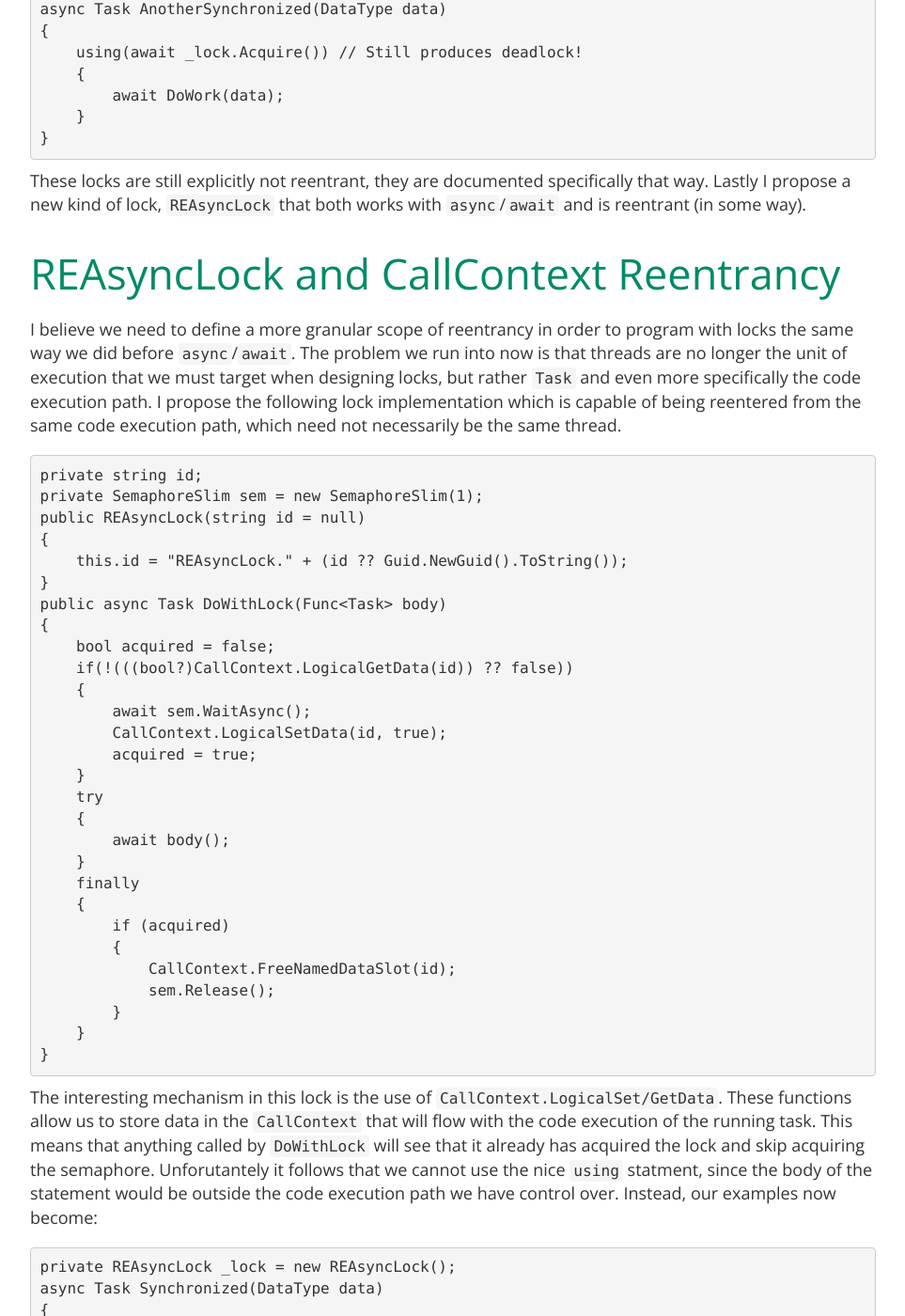
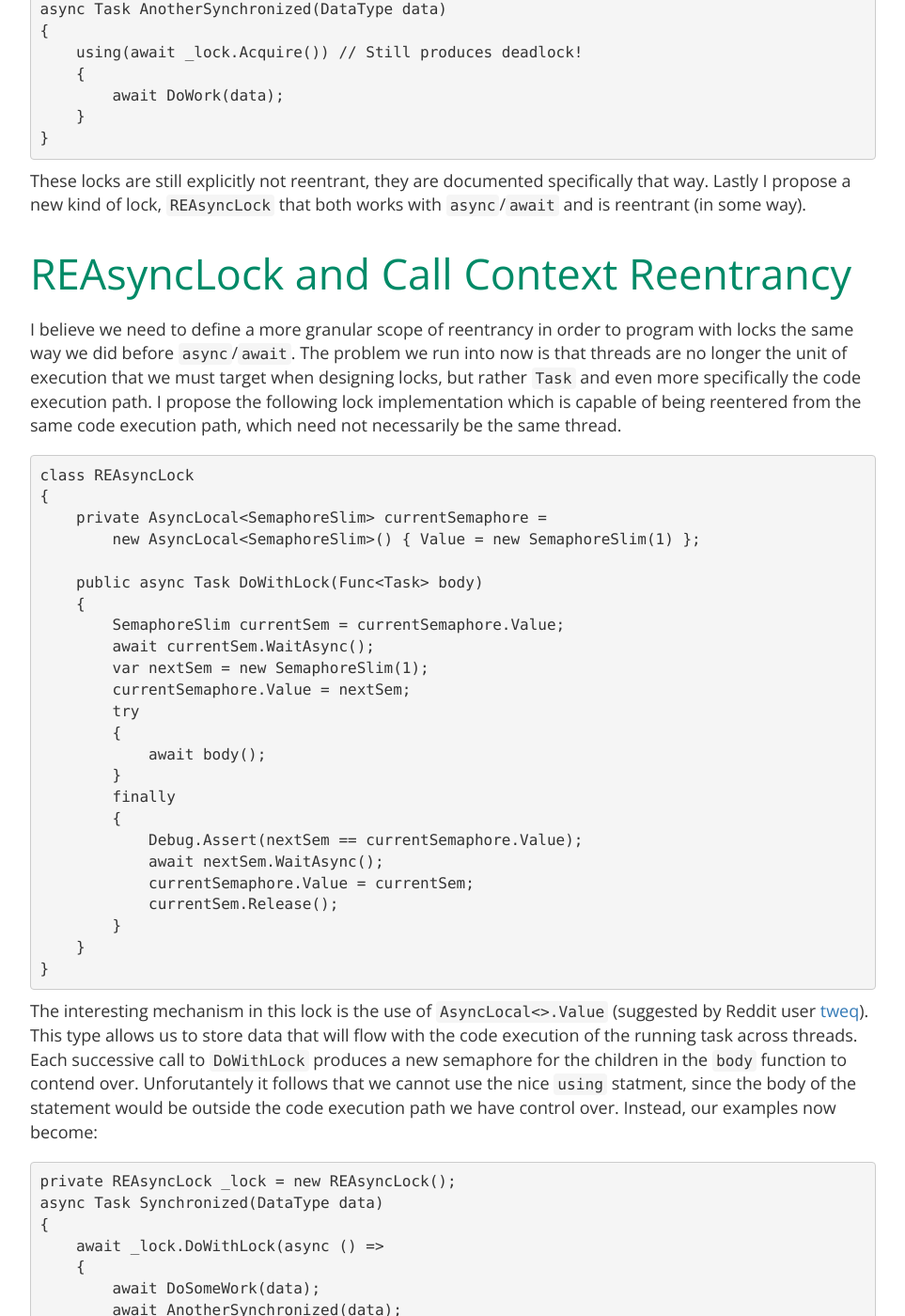
Before and after one commit to alex-sherman/alex-sherman.github.io, a Jekyll site: the page built from _projects/0-csharp-async-reentrant-locks.md, in a window 1280 px wide and 1400 px high, scrolled down 2168 px. Shown: the whole window at 94% size, without its empty margins (158-1121 px from the left). Built offline with Jekyll 4.4.1, drawn with Linux system fonts in a browser that asks for light colours; nearby versions of some CDN libraries; some web fonts are replaced; some of the changed text lies outside the part shown.

Commit message:
Update REAsyncLock implementation after suggestion by /u/tweq

````diff
--- a/_projects/0-csharp-async-reentrant-locks.md
+++ b/_projects/0-csharp-async-reentrant-locks.md
@@ -85,43 +85,39 @@ async Task AnotherSynchronized(DataType data)
 ```
 These locks are still explicitly not reentrant, they are documented specifically that way. Lastly I propose a new kind of lock, `REAsyncLock` that both works with `async`/`await` and is reentrant (in some way).
 
-REAsyncLock and CallContext Reentrancy
+REAsyncLock and Call Context Reentrancy
 ==========
 I believe we need to define a more granular scope of reentrancy in order to program with locks the same way we did before `async`/`await`. The problem we run into now is that threads are no longer the unit of execution that we must target when designing locks, but rather `Task` and even more specifically the code execution path.
 I propose the following lock implementation which is capable of being reentered from the same code execution path, which need not necessarily be the same thread.
 ```C#
-private string id;
-private SemaphoreSlim sem = new SemaphoreSlim(1);
-public REAsyncLock(string id = null)
+class REAsyncLock
 {
-    this.id = "REAsyncLock." + (id ?? Guid.NewGuid().ToString());
-}
-public async Task DoWithLock(Func<Task> body)
-{
-    bool acquired = false;
-    if(!(((bool?)CallContext.LogicalGetData(id)) ?? false))
+    private AsyncLocal<SemaphoreSlim> currentSemaphore =
+        new AsyncLocal<SemaphoreSlim>() { Value = new SemaphoreSlim(1) };
+
+    public async Task DoWithLock(Func<Task> body)
     {
-        await sem.WaitAsync();
-        CallContext.LogicalSetData(id, true);
-        acquired = true;
-    }
-    try
-    {
-        await body();
-    }
-    finally
-    {
-        if (acquired)
+        SemaphoreSlim currentSem = currentSemaphore.Value;
+        await currentSem.WaitAsync();
+        var nextSem = new SemaphoreSlim(1);
+        currentSemaphore.Value = nextSem;
+        try
         {
-            CallContext.FreeNamedDataSlot(id);
-            sem.Release();
+            await body();
+        }
+        finally
+        {
+            Debug.Assert(nextSem == currentSemaphore.Value);
+            await nextSem.WaitAsync();
+            currentSemaphore.Value = currentSem;
+            currentSem.Release();
         }
     }
 }
 ```
-The interesting mechanism in this lock is the use of `CallContext.LogicalSet/GetData`.
-These functions allow us to store data in the `CallContext` that will flow with the code execution of the running task.
-This means that anything called by `DoWithLock` will see that it already has acquired the lock and skip acquiring the semaphore.
+The interesting mechanism in this lock is the use of `AsyncLocal<>.Value` (suggested by Reddit user [tweq](https://www.reddit.com/user/tweq)).
+This type allows us to store data that will flow with the code execution of the running task across threads.
+Each successive call to `DoWithLock` produces a new semaphore for the children in the `body` function to contend over.
 Unforutantely it follows that we cannot use the nice `using` statment, since the body of the statement would be outside the code execution path we have control over.
 Instead, our examples now become:
 ```C#
@@ -143,4 +139,6 @@ async Task AnotherSynchronized(DataType data)
 }
 ```
 It may not look as pretty as the existing implementations of `AsyncLock`, but it certainly allows for designs that have much higher code reuse by having called functions also reenter locks.
-At the very least I hope that `REAsyncLock` can be used to translate previous uses of C#'s `lock` statement into something that plays nice with TPL.
+There is also a caveat where if a `Task` which has been started inside a `DoWithLock` body and attempts to acquire the same lock after the `DoWithLock` body has completed (meaning it was not awaited) the `Task` will deadlock.
+This can be avoided by making sure all calls to `DoWithLock` are awaited all the way up the call stack.
+While it's not a silver bullet, at the very least I hope that `REAsyncLock` can be used to translate some previous uses of C#'s `lock` statement into something that plays nice with TPL.
````
